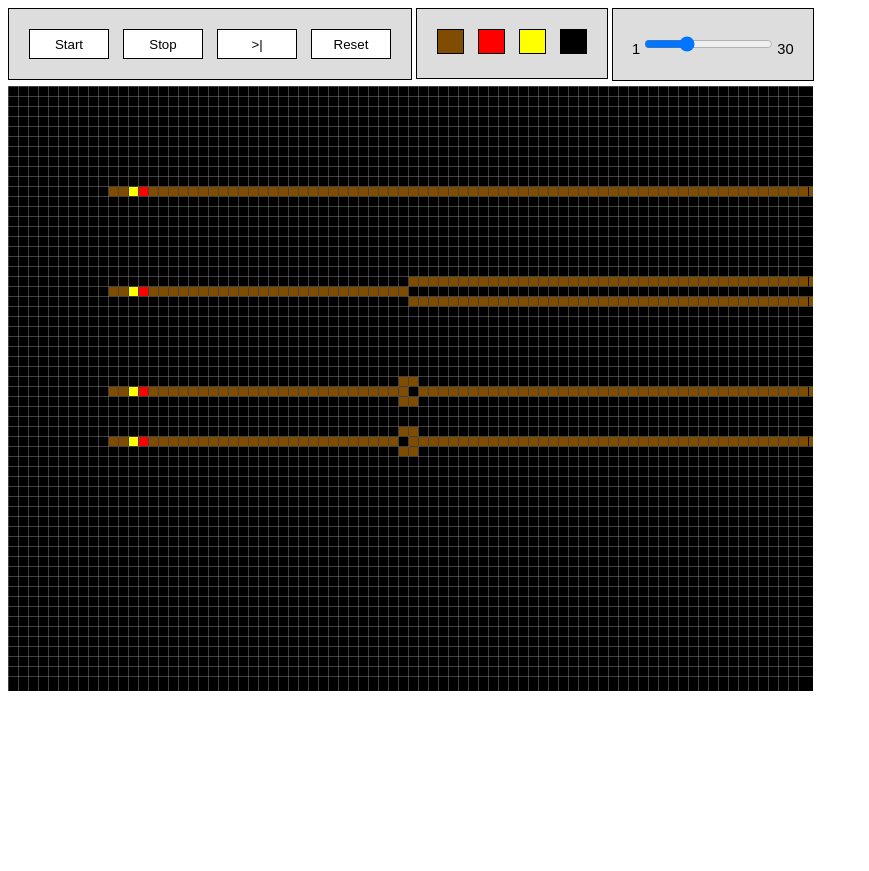
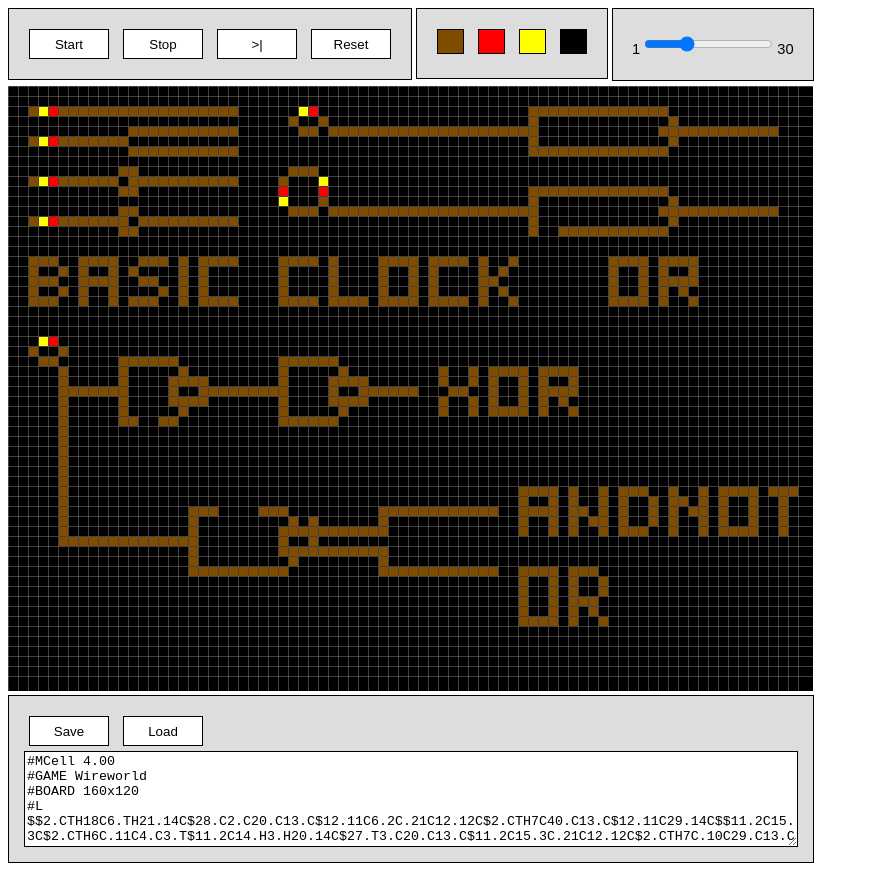
Before and after one commit to scinos/WireWorld, a plain HTML site: page index.html in a window 1280 px wide. Shown: the whole page, without its empty margins (0-869 px from the left). Before the commit the page ends 800 px from the top, so only its background shows below. Drawn offline with Linux system fonts and the light colour scheme.

Commit message:
Save/Load + better initial setup

```diff
--- a/index.html
+++ b/index.html
@@ -70,6 +70,29 @@
                 margin: 5px;
             }
 
+            #save {
+                border: 1px solid black;
+                background-color: #ddd;
+                display: inline-block;
+                vertical-align:top;
+                padding: 15px;
+            }
+            #save BUTTON {
+                border: 1px solid black;
+                background-color: white;
+                width: 80px;
+                display: inline-block;
+                height: 30px;
+                margin: 5px;
+            }
+            #save TEXTAREA {
+                border: 1px solid black;
+                background-color: white;
+                display:block;
+                clear:both;
+                width: 768px;
+            }
+
             FORM {
                 border: 1px solid black;
                 background-color: #ddd;
@@ -117,9 +140,18 @@
         <form>
             1 <input id="zoom"  type="range" max="30" min="1" value="10" step="1"/> 30
         </form>
+
         <br/>
 
         <canvas id="cnv" width="805" height="605"></canvas>
-        <canvas id="cursor" width="100" height="60"></canvas>
+
+        <br/>
+
+        <div id="save">
+            <button id="saveBtn">Save</button>
+            <button id="loadBtn">Load</button>
+            <textarea id="pattern" cols="80" rows="6"></textarea>
+        </div>
+
     </body>
 </html>
--- a/init.js
+++ b/init.js
@@ -140,6 +140,15 @@ if (!window.requestAnimationFrame) {
         this.cellMap.reset();
         this.render();
     }
+    Automata.prototype.load=function(pattern){
+        this.stop();
+        this.cellMap.load(pattern);
+        this.render();
+    }
+    Automata.prototype.save=function(){
+        this.stop();
+        return this.cellMap.save();
+    }
 
     Automata.prototype.draw=function(){
         if (this.isAnimating) {
@@ -162,52 +171,6 @@ if (!window.requestAnimationFrame) {
 function init(canvasId){
 
     var cellMap = new WireWorld.CellMap(160, 120, "blank");
-    //Line of cooper
-    for (var i = 0; i<100; i++) {
-        cellMap.setState(10+i,10,"copper");
-    }
-    cellMap.setState(13,10,"head");
-    cellMap.setState(12,10,"tail");
-
-    //Split signal
-    for (var i = 0; i<30; i++) {
-        cellMap.setState(10+i,20,"copper");
-    }
-    for (var i = 30; i<100; i++) {
-        cellMap.setState(10+i,21,"copper");
-    }
-    for (var i = 30; i<100; i++) {
-        cellMap.setState(10+i,19,"copper");
-    }
-    cellMap.setState(13,20,"head");
-    cellMap.setState(12,20,"tail");
-
-
-    //Diodo OK
-    for (var i = 0; i<100; i++) {
-        cellMap.setState(10+i,30,"copper");
-    }
-    cellMap.setState(40,29,"copper");
-    cellMap.setState(40,31,"copper");
-    cellMap.setState(39,29,"copper");
-    cellMap.setState(39,31,"copper");
-    cellMap.setState(40,30,"blank");
-
-    cellMap.setState(13,30,"head");
-    cellMap.setState(12,30,"tail");
-
-
-    for (var i = 0; i<100; i++) {
-        cellMap.setState(10+i,35,"copper");
-    }
-    cellMap.setState(40,34,"copper");
-    cellMap.setState(40,36,"copper");
-    cellMap.setState(39,34,"copper");
-    cellMap.setState(39,36,"copper");
-    cellMap.setState(39,35,"blank");
-    cellMap.setState(13,35,"head");
-    cellMap.setState(12,35,"tail");
-
 
     var automata = new Automata({
         grid: new WireWorld.Grid({
@@ -241,8 +204,15 @@ function init(canvasId){
         automata.reset();
     };
 
+    document.getElementById("saveBtn").onclick=function() {
+        document.getElementById("pattern").value = WireWorld.MCell.encode(automata.save(), 160, 120);
+    };
+    document.getElementById("loadBtn").onclick=function() {
+        automata.load(WireWorld.MCell.decode(document.getElementById("pattern").value));
+    };
+
+    automata.load(WireWorld.MCell.decode("#MCell 4.00\n#GAME Wireworld\n#BOARD 160x120\n#L $$2.CTH18C6.TH21.14C$28.C2.C20.C13.C$12.11C6.2C.21C12.12C$2.CTH7C40.C13.C$12.11C29.14C$$11.2C15.3C$2.CTH6C.11C4.C3.T$11.2C14.H3.H20.14C$27.T3.C20.C13.C$11.2C15.3C.21C12.12C$2.CTH7C.10C29.C13.C$11.2C39.C2.11C$$$2.3C2.4C2.3C.C.4C4.4C.C4.4C.4C.C2.C9.4C.4C$2.C2.C.C2.C.C4.C.C7.C4.C4.C2.C.C4.C.C10.C2.C.C2.C$2.3C2.4C2.2C2.C.C7.C4.C4.C2.C.C4.2C11.C2.C.4C$2.C2.C.C2.C4.C.C.C7.C4.C4.C2.C.C4.C.C10.C2.C.C.C$2.3C2.C2.C.3C2.C.4C4.4C.4C.4C.4C.C2.C9.4C.C2.C$$$$3.TH$2.C2.C$3.2C6.6C10.6C$5.C5.C5.C9.C5.C9.C2.C.4C.4C$5.C5.C4.4C7.C4.4C7.C2.C.C2.C.C2.C$5.7C4.C2.9C4.C2.6C3.2C2.C2.C.4C$5.C5.C4.4C7.C4.4C7.C2.C.C2.C.C.C$5.C5.C5.C9.C5.C9.C2.C.4C.C2.C$5.C5.2C2.2C10.6C$5.C$5.C$5.C$5.C$5.C$5.C$5.C45.4C.C2.C.3C2.C2.C.4C.3C$5.C45.C2.C.C2.C.C2.C.2C.C.C2.C2.C$5.C12.3C4.3C9.12C2.4C.2C.C.C2.C.C.2C.C2.C2.C$5.C12.C9.C.C6.C13.C2.C.C.2C.C2.C.C2.C.C2.C2.C$5.C12.C8.11C13.C2.C.C2.C.3C2.C2.C.4C2.C$5.14C8.C2.C$18.C8.11C$18.C9.C8.C$18.10C9.12C2.4C.3C$51.C2.C.C2.C$51.C2.C.C2.C$51.C2.C.3C$51.C2.C.C.C$51.4C.C2.C$"))
+    document.getElementById("pattern").value = WireWorld.MCell.encode(automata.save(), 160, 120);
+
     return automata;
-
-
-
 }
```
